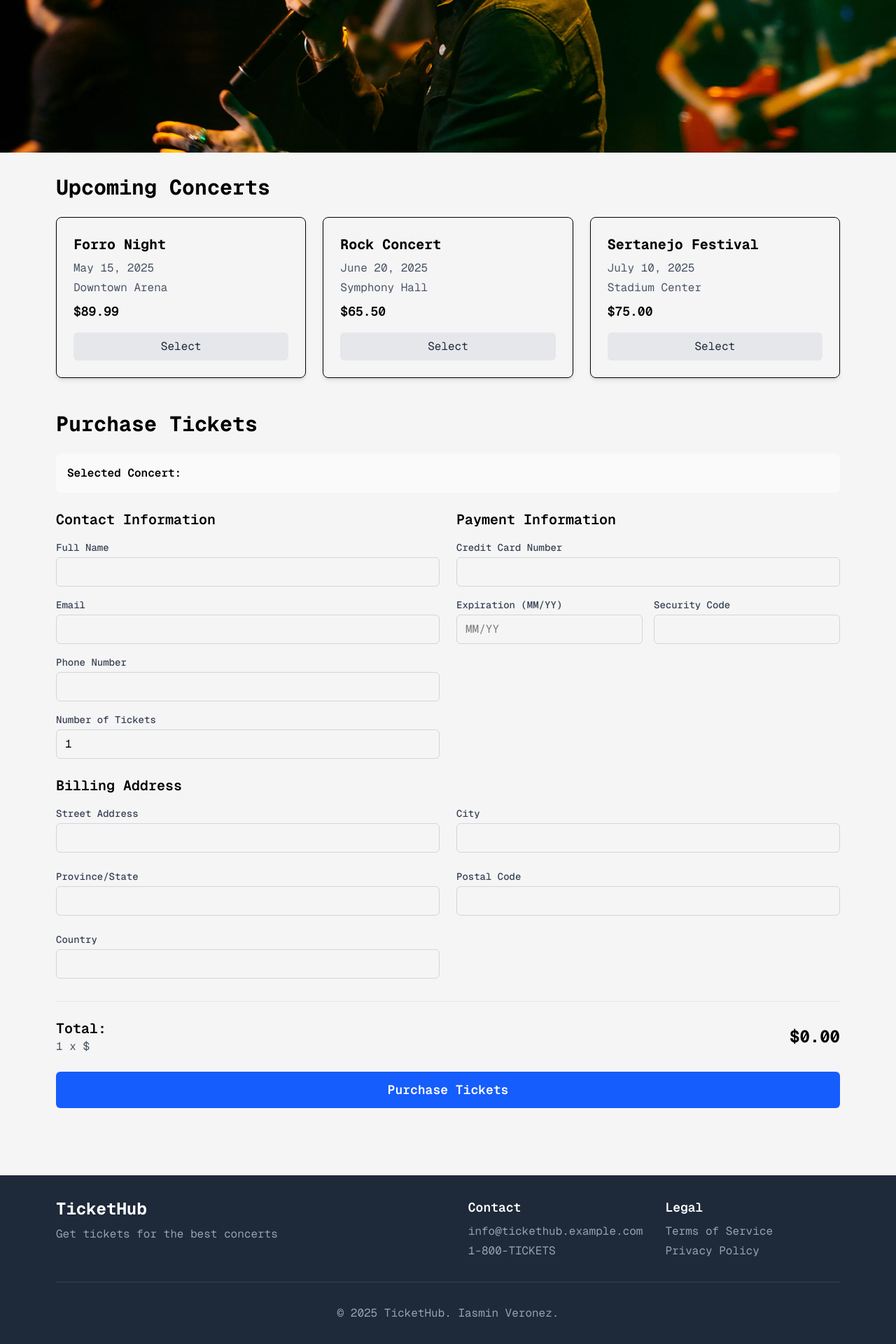
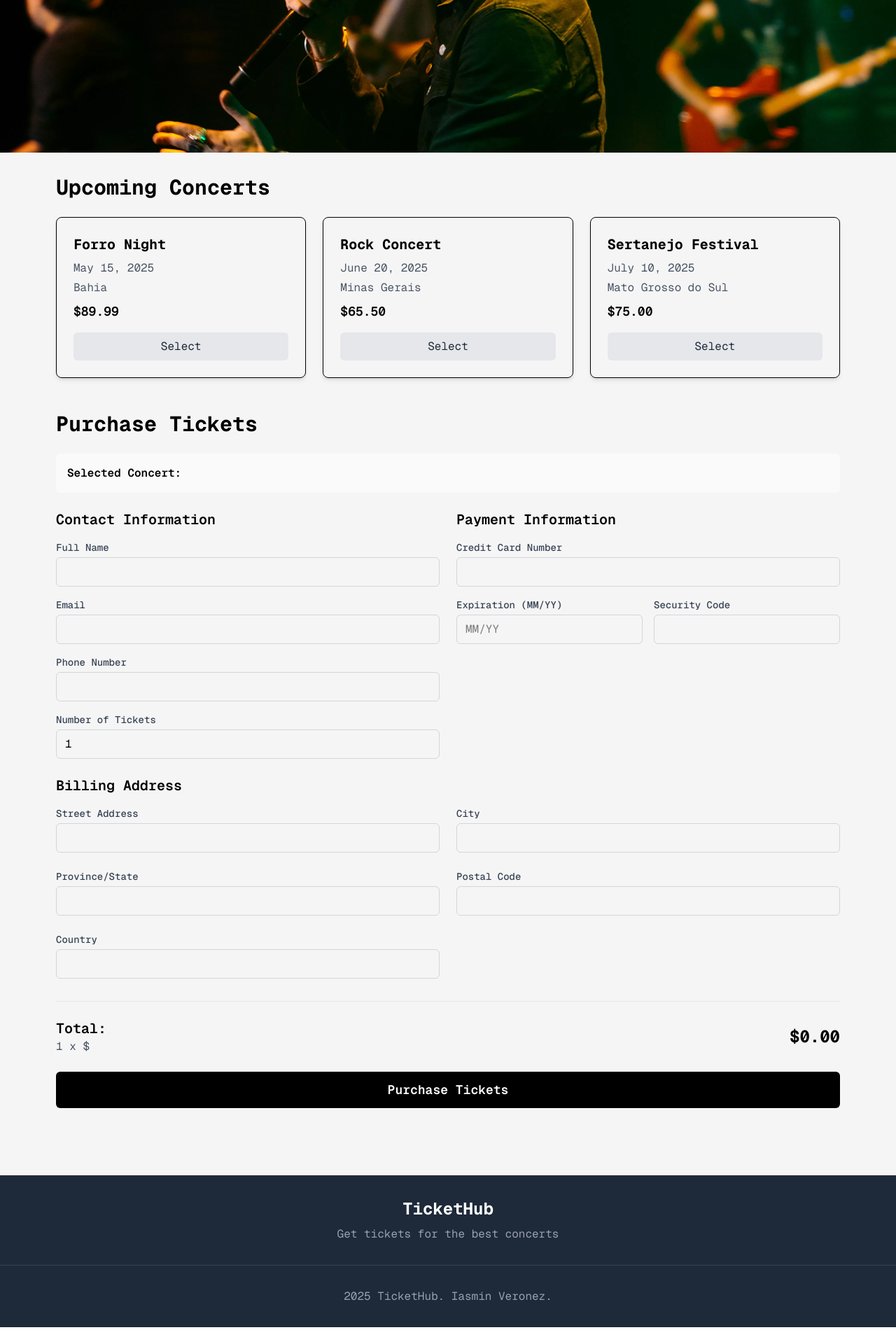
Before and after one commit to Iasminv/ticket-hub-app, a Next.js app: page / in a window 1280 px wide. Shown: the part 382-2302 px from the top of the page at 70% size. After the commit the page ends 2278 px from the top, so only its background shows below. Built offline with nearby package versions, Linux system fonts and the light colour scheme.

Commit message:
Removed test and updated footer

```diff
--- a/pages/envtest.js
+++ /dev/null
@@ -1,8 +0,0 @@
-export default function EnvTest() {
-    return (
-      <div>
-        <h1>Env Test</h1>
-        <p>API: {process.env.NEXT_PUBLIC_API_URL}</p>
-      </div>
-    );
-  }
--- a/pages/index.js
+++ b/pages/index.js
@@ -13,9 +13,9 @@ const geistMono = Geist_Mono({
 
 // Sample concert data
 const CONCERTS = [
-  { id: 1, title: "Forro Night", date: "May 15, 2025", price: 89.99, venue: "Downtown Arena" },
-  { id: 2, title: "Rock Concert", date: "June 20, 2025", price: 65.50, venue: "Symphony Hall" },
-  { id: 3, title: "Sertanejo Festival", date: "July 10, 2025", price: 75.00, venue: "Stadium Center" },
+  { id: 1, title: "Forro Night", date: "May 15, 2025", price: 89.99, venue: "Bahia" },
+  { id: 2, title: "Rock Concert", date: "June 20, 2025", price: 65.50, venue: "Minas Gerais" },
+  { id: 3, title: "Sertanejo Festival", date: "July 10, 2025", price: 75.00, venue: "Mato Grosso do Sul" },
 ];
 
 export default function Home() {
@@ -42,7 +42,7 @@ export default function Home() {
   const [submitError, setSubmitError] = useState("");
   const [serverValidationErrors, setServerValidationErrors] = useState({});
 
-  // Change background images
+  // Changes header background images
   useEffect(() => {
     const interval = setInterval(() => {
       setCurrentImageIndex((prevIndex) => (prevIndex + 1) % 3);
@@ -220,7 +220,7 @@ export default function Home() {
     <div
       className={`${geistSans.className} ${geistMono.className} bg-neutral-100 min-h-screen font-[family-name:var(--font-geist-sans)]`}
     >
-      {/* Header with background image */}
+      {/* Header with transition background image */}
       <header
         className="relative h-150 bg-cover bg-top transition-all duration-1000 ease-in-out"
         style={{ backgroundImage: backgroundImages[currentImageIndex] }}
@@ -270,7 +270,7 @@ export default function Home() {
           {submitSuccess ? (
             <div className="bg-green-100 border border-green-400 text-green-700 px-4 py-3 rounded mb-6">
               <p className="font-bold">Success!</p>
-              <p>Your tickets have been purchased. Check your email for confirmation.</p>
+              <p>Your tickets have been purchased.</p>
             </div>
           ) : null}
 
@@ -305,7 +305,7 @@ export default function Home() {
                     onChange={handleInputChange}
                     className={`w-full px-3 py-2 border rounded-md ${formErrors.name ? "border-red-500" : "border-gray-300"
                       }`}
-                      maxLength={200}
+                    maxLength={200}
                   />
                   {formErrors.name && <p className="text-red-500 text-sm mt-1">{formErrors.name}</p>}
                 </div>
@@ -521,7 +521,7 @@ export default function Home() {
 
               <button
                 type="submit"
-                className="w-full bg-blue-600 text-white py-3 px-6 rounded-md font-semibold text-lg hover:bg-blue-700 transition-colors disabled:bg-blue-300"
+                className="w-full bg-black text-white py-3 px-6 rounded-md font-semibold text-lg hover:bg-neutral-800 transition-colors disabled:bg-blue-300"
                 disabled={isSubmitting}
               >
                 {isSubmitting ? "Processing..." : "Purchase Tickets"}
@@ -532,32 +532,12 @@ export default function Home() {
       </main>
 
       <footer className="bg-gray-800 text-white py-8 mt-16">
-        <div className="max-w-6xl mx-auto px-4">
-          <div className="flex flex-col md:flex-row justify-between">
-            <div className="mb-6 md:mb-0">
-              <h2 className="text-2xl font-bold mb-2">TicketHub</h2>
-              <p className="text-gray-400">Get tickets for the best concerts</p>
-            </div>
-            <div className="grid grid-cols-2 gap-8">
-              <div>
-                <h3 className="text-lg font-semibold mb-2">Contact</h3>
-                <ul className="space-y-1 text-gray-400">
-                  <li>info@tickethub.example.com</li>
-                  <li>1-800-TICKETS</li>
-                </ul>
-              </div>
-              <div>
-                <h3 className="text-lg font-semibold mb-2">Legal</h3>
-                <ul className="space-y-1 text-gray-400">
-                  <li>Terms of Service</li>
-                  <li>Privacy Policy</li>
-                </ul>
-              </div>
-            </div>
-          </div>
-          <div className="mt-8 pt-8 border-t border-gray-700 text-center text-gray-400">
-            <p>© 2025 TicketHub. Iasmin Veronez.</p>
-          </div>
+        <div className="flex flex-col text-center">
+          <h2 className="text-2xl font-bold mb-2">TicketHub</h2>
+          <p className="text-gray-400">Get tickets for the best concerts</p>
+        </div>
+        <div className="mt-8 pt-8 border-t border-gray-700 text-center text-gray-400">
+          <p>2025 TicketHub. Iasmin Veronez.</p>
         </div>
       </footer>
     </div>
```
Also changed, not shown: styles/globals.css (+0 -25 lines).
